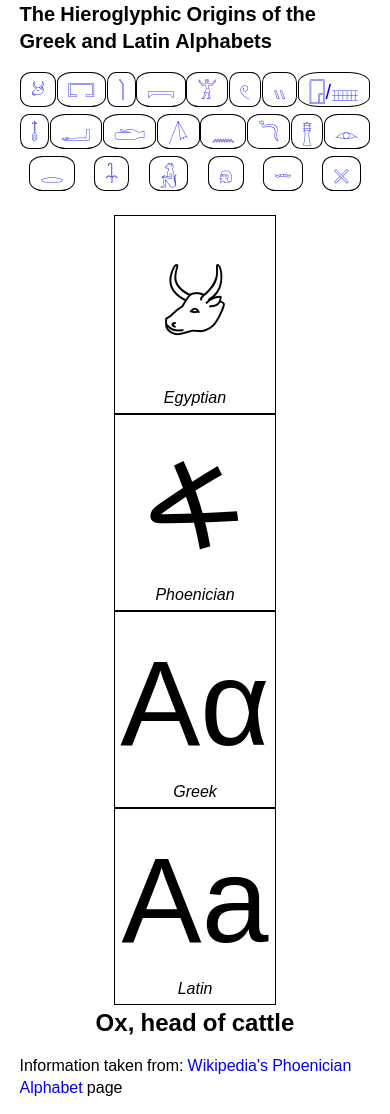
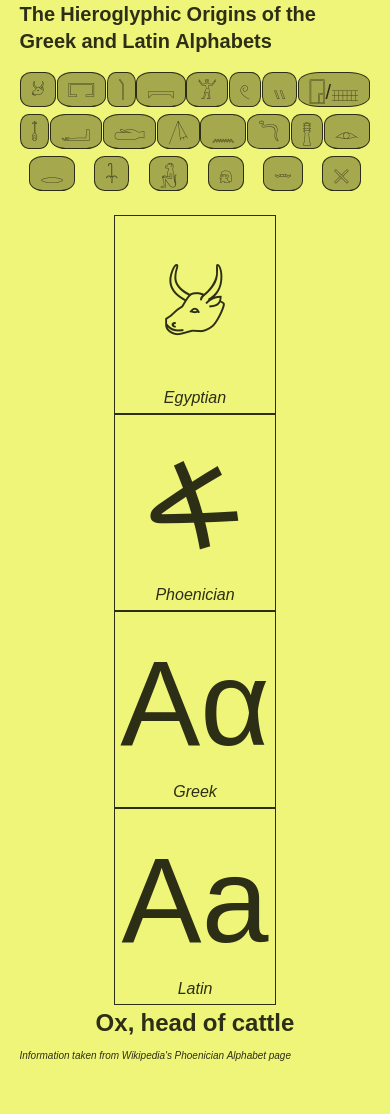
Before and after one commit to philjonas/alphabet-origins, a React (Create React App) app: page / in a window 390 px wide. After the commit the page ends 1072 px from the top, so only its background shows below. Built offline with nearby package versions, Linux system fonts and the light colour scheme; a web font is replaced by a local one.

Commit message:
finalised style

```diff
--- a/src/App.css
+++ b/src/App.css
@@ -7,6 +7,11 @@
   flex-direction: column;
 }
 
+.etymology-info{
+  font-style: italic;
+  font-size: 10px;
+}
+
 @media screen and (max-width: 480px) {
   .page-title {
     margin: auto;
--- a/src/App.tsx
+++ b/src/App.tsx
@@ -19,7 +19,7 @@ export const App = () => {
           <Route path="/:id" children={<EtymologyPage />} />
           <Route path="*" children={<EtymologyPage />} />
         </Switch>
-        <p>Information taken from: <a href="https://en.wikipedia.org/wiki/Phoenician_alphabet"> Wikipedia's Phoenician Alphabet</a> page</p>
+        <p className="etymology-info">Information taken from <a href="https://en.wikipedia.org/wiki/Phoenician_alphabet" target="_blank"> Wikipedia's Phoenician Alphabet</a> page</p>
       </Router>
     </div>
   );
--- a/src/components/EtymologyCard/style.css
+++ b/src/components/EtymologyCard/style.css
@@ -1,23 +1,8 @@
-.egyptian {
-  font-size: 120px;
-}
-
-.phoenician {
-  font-size: 120px;
-}
-
-.greek {
-  font-size: 100px;
-}
-
-.latin {
-  font-size: 100px;
-}
-
 .letter-container {
   display: flex;
   align-content: center;
   margin: auto;
+  cursor: default;
 }
 
 .logo-container {
--- a/src/components/HieroglyphicsHeader/style.css
+++ b/src/components/HieroglyphicsHeader/style.css
@@ -2,10 +2,6 @@
   font-size: 40px;
   margin: auto;
   padding: 10px;
-}
-
-a {
-  text-decoration: none;
 }
 
 .hieroglyphics-container {
@@ -16,9 +12,10 @@ a {
 }
 
 .hieroglyph-link {
-  border: 1px solid #000;
+  border: 1px solid #2d2e16;
   margin: auto auto 2% auto;
   border-radius: 20%;
+  background-color: #a5a84d;
 }
 
 @media screen and (max-width: 480px) {
--- a/src/components/LogogramBox/style.css
+++ b/src/components/LogogramBox/style.css
@@ -4,6 +4,11 @@
 
 .smaller-symbol {
   font-size: 100px;
+}
+
+.symbol,
+.smaller-symbol {
+  margin: auto;
 }
 
 .legend {
@@ -14,13 +19,6 @@
 .container-logogram {
   display: grid;
   height: 100%;
-  border: 1px solid #000;
+  border: 1px solid #2d2e16;
   padding: 5px;
 }
-
-@media screen and (max-width: 480px) {
-  .symbol,
-  .smaller-symbol {
-    margin: auto;
-  }
-}
--- a/src/index.css
+++ b/src/index.css
@@ -5,6 +5,14 @@ body {
     sans-serif;
   -webkit-font-smoothing: antialiased;
   -moz-osx-font-smoothing: grayscale;
+
+  background-color: #eff578;
+  color:#2d2e16;
+}
+
+a {
+  text-decoration: none;
+  color:#2d2e16;
 }
 
 code {
```
